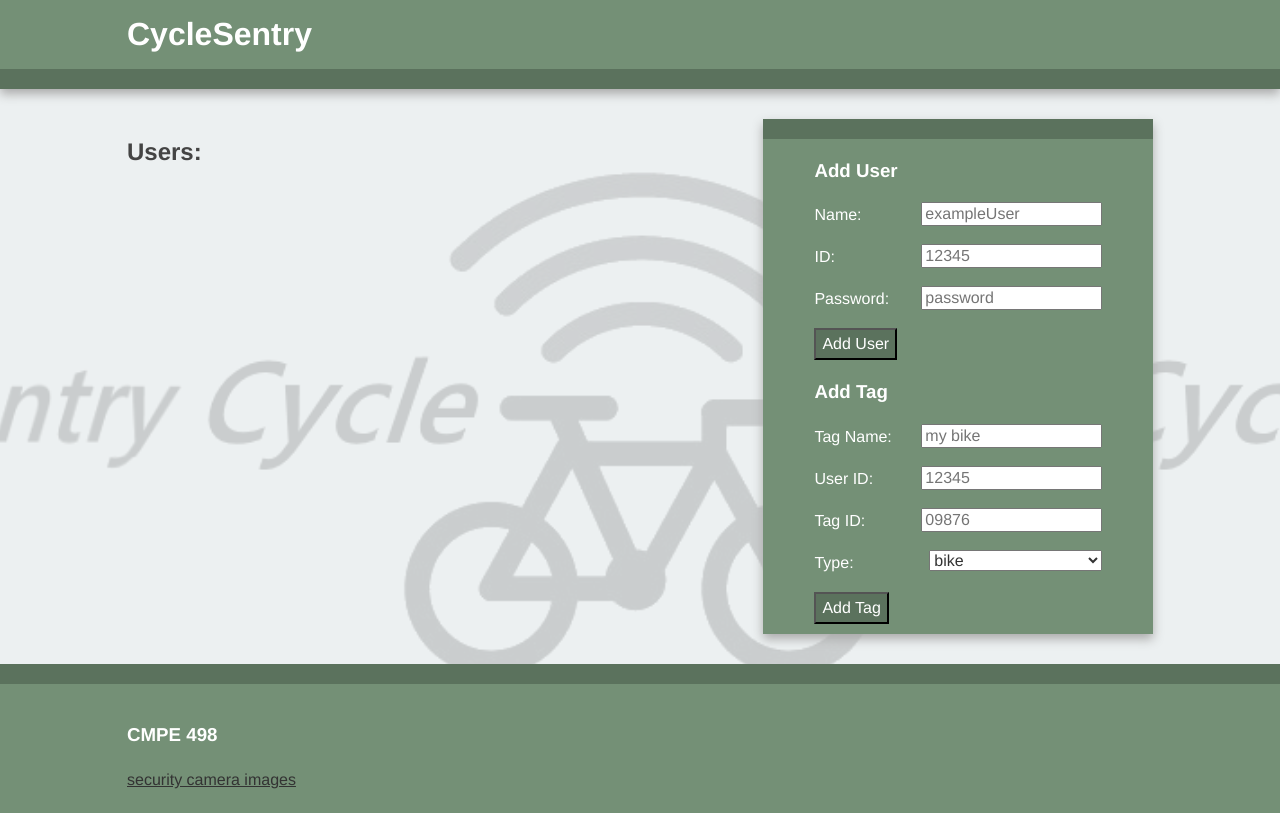
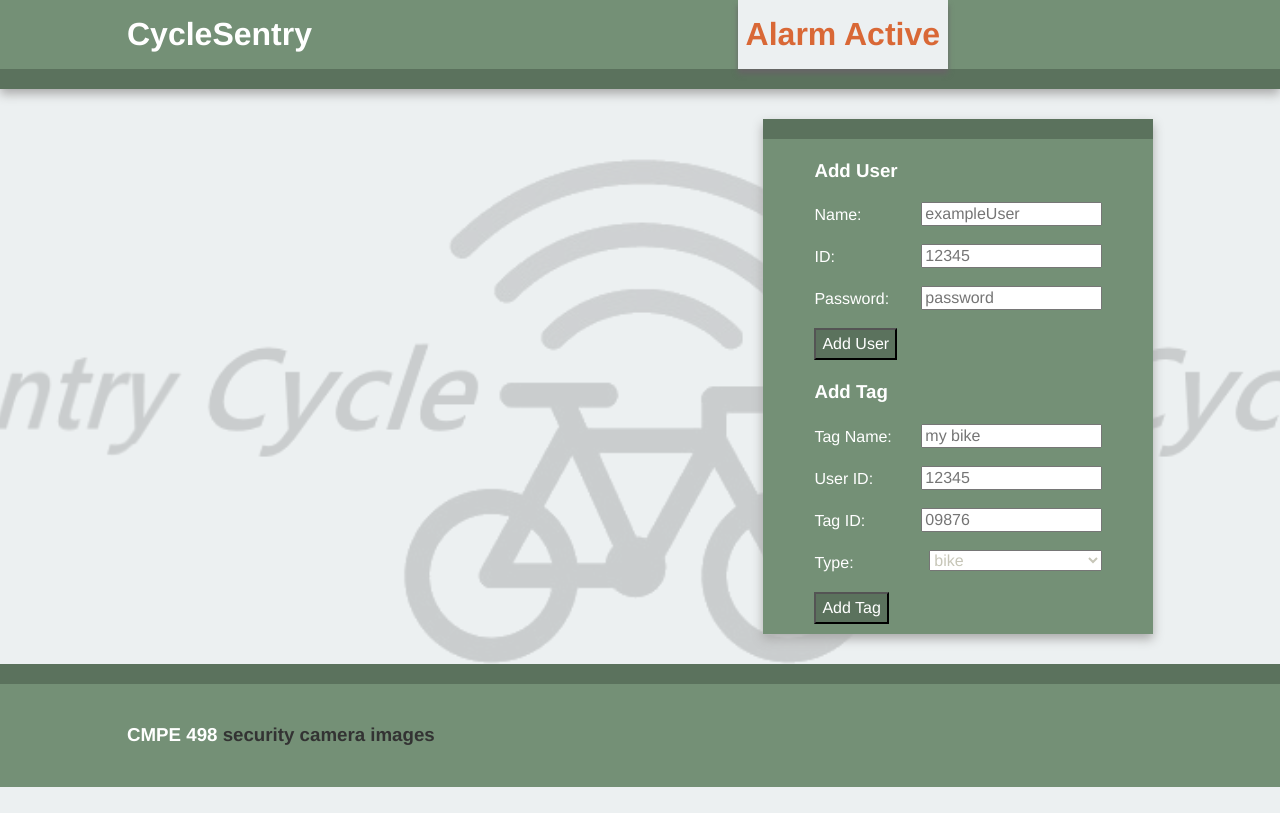
Before and after one commit to MaxBittker/CycleSentry, a website: page public/index.html in a window 1280 px wide. Drawn offline with nearby package versions, Linux system fonts and the light colour scheme; no server answers.

Commit message:
more css

```diff
--- a/public/css/main.css
+++ b/public/css/main.css
@@ -13,11 +13,30 @@
     margin-bottom: 30px;
 }
 
+#alarmState {
+    color: #d96836;
+    background-color: #ecf0f1;
+    width: 200px;
+    padding: 0px 5px;
+    float: right;
+    text-align: center;
+    -webkit-box-shadow: 0 5px 5px #666;
+    -moz-box-shadow: 0 5px 5px #666;
+    box-shadow: 0 5px 5px #666;
+    margin-right: 20%;
+}
+
+#alarmState h1 {}
+
 html {
-    color: #444;
+    color: white;
     font-size: 1em;
     line-height: 1.4;
     background-color: #ecf0f1;
+}
+
+header span {
+    /*background-color: #749076 !import;*/
 }
 
 .userCard {
@@ -50,7 +69,7 @@ button {
 
 aside input,
 aside select {
-    color: #333;
+    color: #c7c6b8;
     width: 60%;
     /*margin-left: 50px*/
     /*display: inline;*/
@@ -59,6 +78,7 @@ aside select {
 
 a:link {
     color: #333;
+    text-decoration: none;
 }
 
 
@@ -66,6 +86,7 @@ a:link {
 
 a:visited {
     color: #333;
+    text-decoration: none;
 }
 
 
@@ -73,6 +94,7 @@ a:visited {
 
 a:hover {
     color: #333;
+    text-decoration: none;
 }
 
 
@@ -80,6 +102,7 @@ a:hover {
 
 a:active {
     color: #333;
+    text-decoration: none;
 }
 
 .inputLabel {
@@ -144,7 +167,6 @@ body {
     background-size: 900px 900px;
     /*background-repeat: no-repeat;*/
     background-position: center;
-
 }
 
 .wrapper {
--- a/public/index.html
+++ b/public/index.html
@@ -17,27 +17,21 @@
     <div class="header-container">
         <header class="wrapper clearfix">
             <h1 class="title">CycleSentry</h1>
-            <nav>
-                <ul>
-                    <!-- <li><a href="#">nav ul li a</a></li> -->
-                    <!-- <li><a href="#">nav ul li a</a></li> -->
-                    <!-- <li><a href="#">nav ul li a</a></li> -->
-                </ul>
-            </nav>
+            <span id='alarmState'>
+                 <h1> Alarm Active</h1>
+            </span>
         </header>
     </div>
     <div class="main-container">
         <div class="main wrapper clearfix">
             <article>
                 <header>
-                    <h2>Users:</h2>
                     <!-- <h4>Name  Signed in</h4> -->
                     <div id='data'></div>
                 </header>
             </article>
             <aside>
                 <!-- insert User -->
-
                 <h3>Add User</h3>
                 <p><span class="inputLabel">Name:</span>
                     <input type="text" id="nameInput" name="Name" placeholder="exampleUser">
@@ -57,12 +51,12 @@
                 <p><span class="inputLabel">User ID:</span>
                     <input type="text" id="tagUIDInput" name="Name" placeholder="12345">
                 </p>
-                    <p><span class="inputLabel">Tag ID:</span>
-                        <input type="text" id="tagIDInput" name="UID" placeholder="09876">
-                    </p>
+                <p><span class="inputLabel">Tag ID:</span>
+                    <input type="text" id="tagIDInput" name="UID" placeholder="09876">
+                </p>
                 <p>
-                <span class="inputLabel">Type:</span>
-                    <select  id="typeSelect">
+                    <span class="inputLabel">Type:</span>
+                    <select id="typeSelect">
                         <option value="bike">bike</option>
                         <option value="fob">fob</option>
                     </select>
@@ -75,8 +69,9 @@
     <!-- #main-container -->
     <div class="footer-container">
         <footer class="wrapper">
-            <h3>CMPE 498</h3>
+            <h3>CMPE 498
             <a href="gallery">security camera images</a>
+            </h3>
         </footer>
     </div>
     <script src="https://cdnjs.cloudflare.com/ajax/libs/underscore.js/1.8.3/underscore-min.js"></script>
--- a/public/js/main.js
+++ b/public/js/main.js
@@ -65,6 +65,20 @@ function updateData() {
         })
     });
 
+    $.ajax({
+        type: "GET",
+        url: "/api/random",
+        context: document.body
+    }).then(function(data) {
+        if (data === 1) {
+            $('#alarmState').show()
+
+        } else{
+            $('#alarmState').hide()
+        }
+
+    });
+
 }
 
 function render(userList, tagInfo) {
--- a/server.js
+++ b/server.js
@@ -348,7 +348,7 @@ var createServer = function(port, done) {
     });
 
     app.get('/api/random/', function(req, res) {
-        var result = (Math.random() > .95) ? 1 : 0
+        var result = (Math.random() > .5) ? 1 : 0
             // var result = Alarm ? 1 : 0
         res.set('Content-Type', 'text/JSON');
         res.send(result.toString())
```
